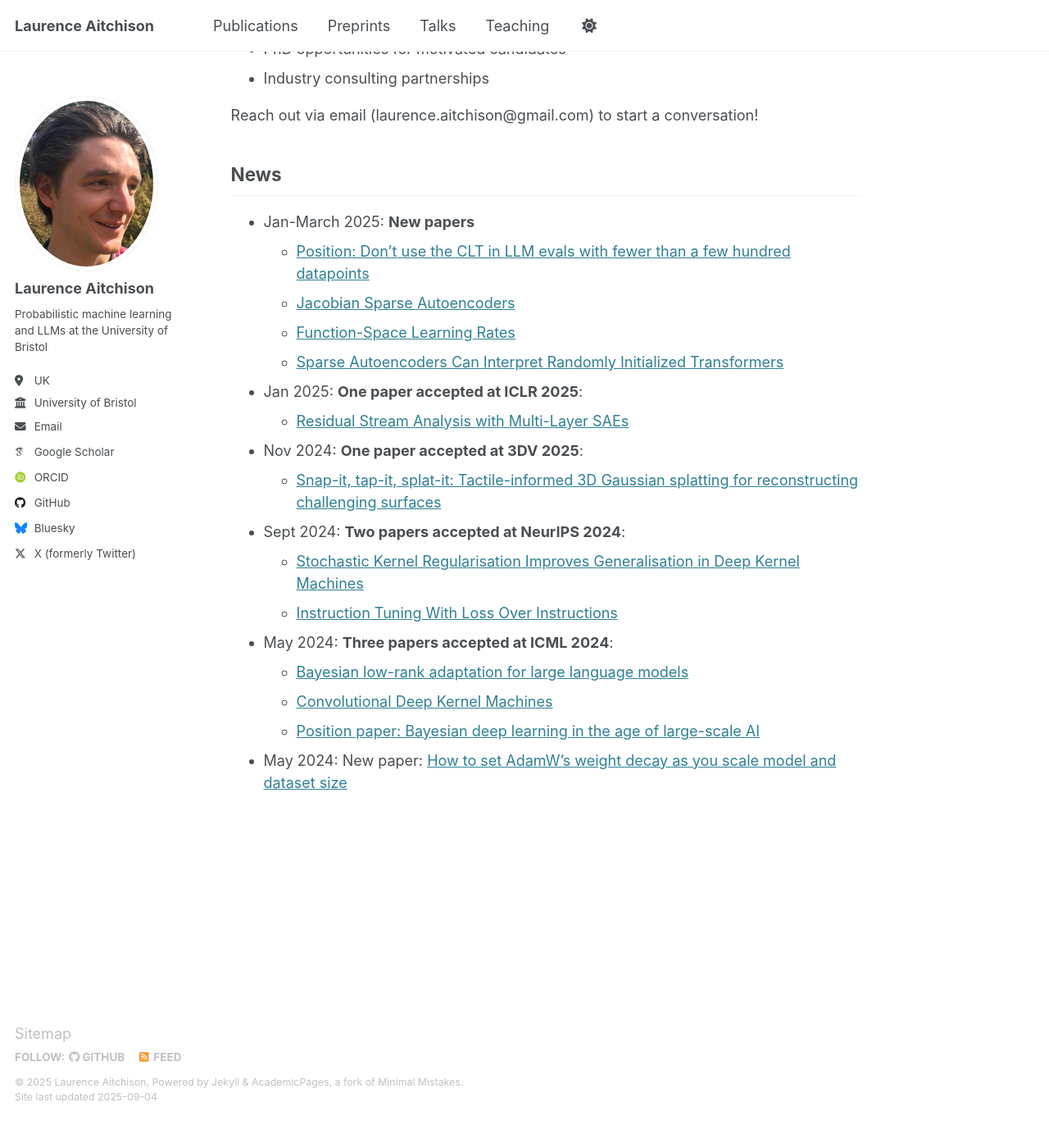
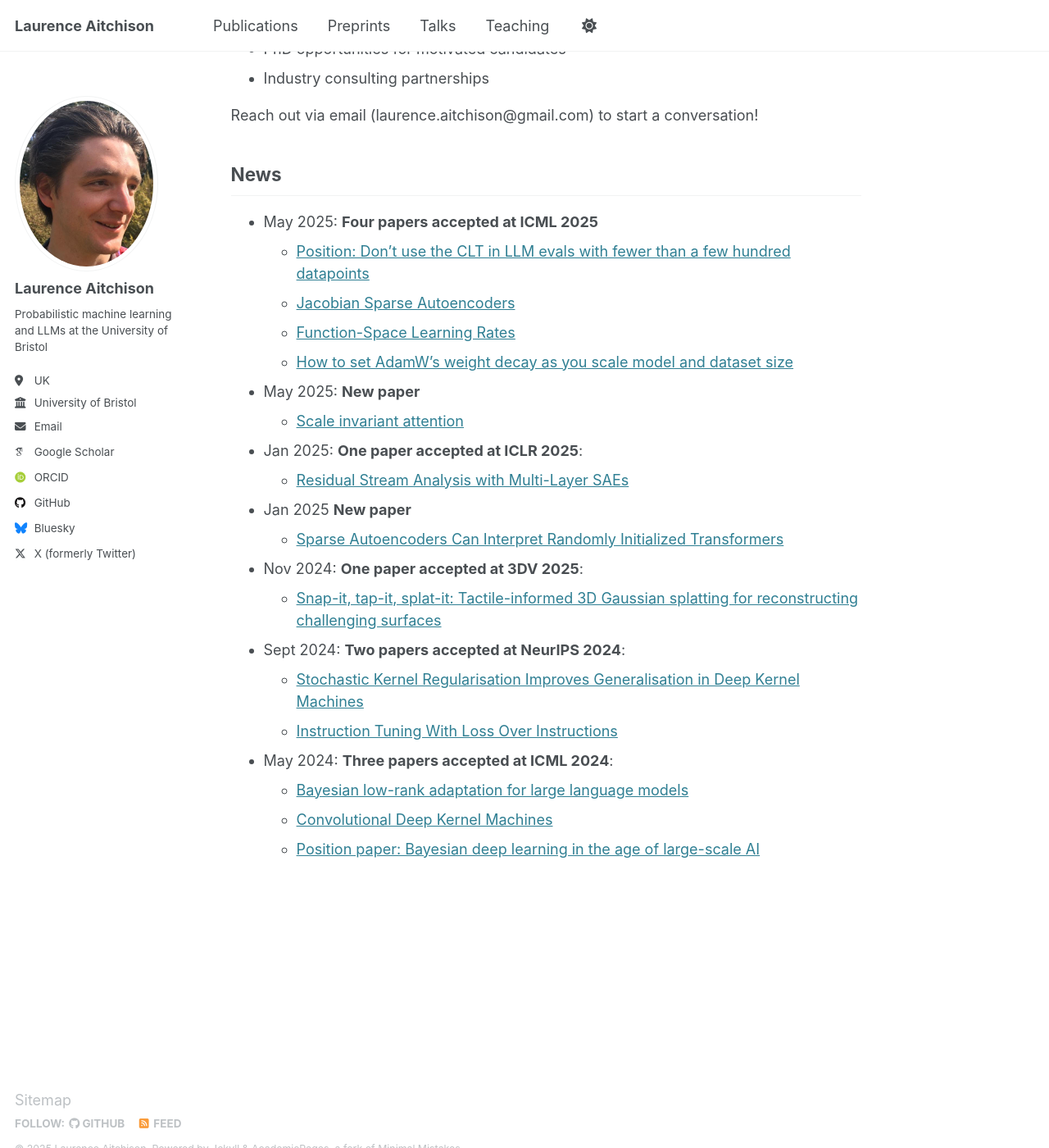
Before and after one commit to LaurenceA/academicpages, a Jekyll site: the page built from _pages/about.md, in a window 1280 px wide and 1400 px high, scrolled down 804 px. Shown: the whole window at 82% size. Built offline with Jekyll 4.4.1, drawn with Linux system fonts in a browser that asks for light colours; some web fonts are replaced; before the commit the page ends 2170 px from its top, so only the background shows below that.

Commit message:
Updated papers

```diff
--- a/_pages/about.md
+++ b/_pages/about.md
@@ -26,13 +26,17 @@ Reach out via email (laurence.aitchison@gmail.com) to start a conversation!
 
 ## News
 
-- Jan-March 2025: **New papers**
+- May 2025: **Four papers accepted at ICML 2025**
   - [Position: Don't use the CLT in LLM evals with fewer than a few hundred datapoints](https://arxiv.org/abs/2503.01747)
   - [Jacobian Sparse Autoencoders](https://arxiv.org/abs/2502.18147)
   - [Function-Space Learning Rates](https://arxiv.org/abs/2502.17405)
-  - [Sparse Autoencoders Can Interpret Randomly Initialized Transformers](https://arxiv.org/abs/2501.17727)
+  - [How to set AdamW’s weight decay as you scale model and dataset size](https://arxiv.org/abs/2405.13698)
+- May 2025: **New paper**
+  - [Scale invariant attention](https://arxiv.org/abs/2505.17083)
 - Jan 2025: **One paper accepted at ICLR 2025**:
   - [Residual Stream Analysis with Multi-Layer SAEs](https://arxiv.org/abs/2409.04185)
+- Jan 2025 **New paper**
+  - [Sparse Autoencoders Can Interpret Randomly Initialized Transformers](https://arxiv.org/abs/2501.17727)
 - Nov 2024: **One paper accepted at 3DV 2025**:
   - [Snap-it, tap-it, splat-it: Tactile-informed 3D Gaussian splatting for reconstructing challenging surfaces](https://arxiv.org/abs/2403.20275)
 - Sept 2024: **Two papers accepted at NeurIPS 2024**:
@@ -42,4 +46,3 @@ Reach out via email (laurence.aitchison@gmail.com) to start a conversation!
   - [Bayesian low-rank adaptation for large language models](https://arxiv.org/abs/2308.13111)
   - [Convolutional Deep Kernel Machines](https://arxiv.org/abs/2309.09814)
   - [Position paper: Bayesian deep learning in the age of large-scale AI](https://arxiv.org/abs/2402.00809)
-- May 2024: New paper: [How to set AdamW’s weight decay as you scale model and dataset size](https://arxiv.org/abs/2405.13698)
```
